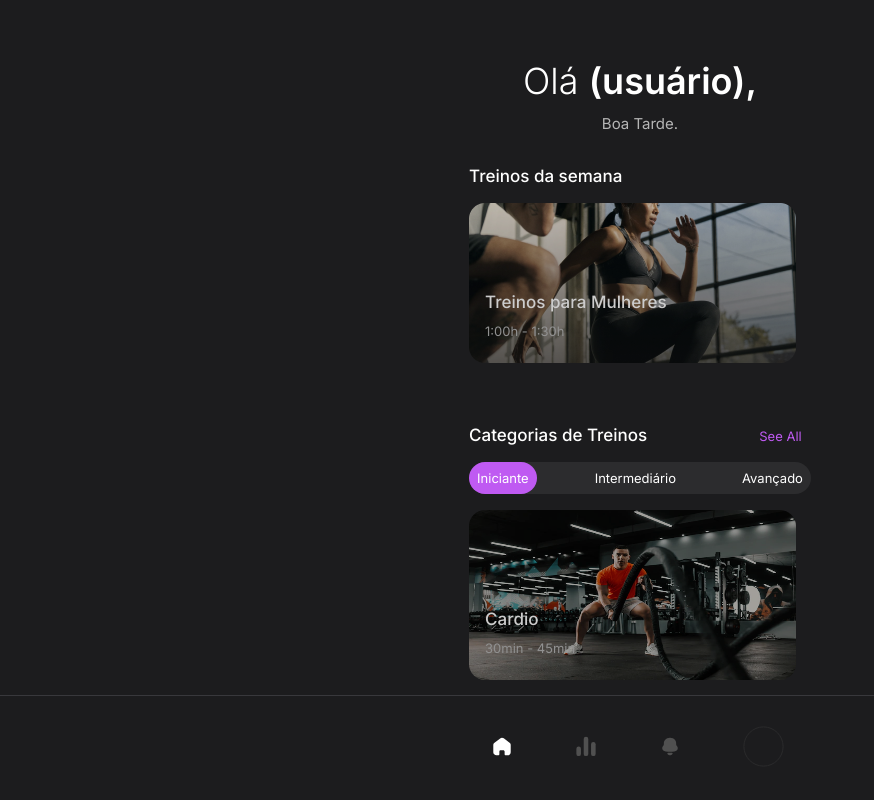
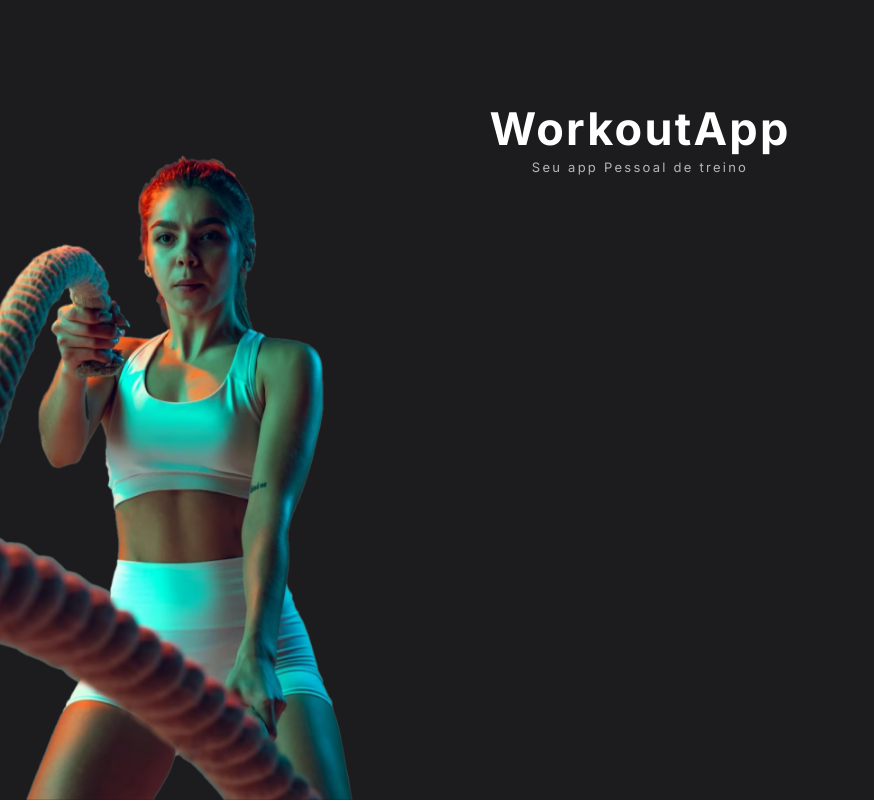
Before and after one commit to Gabrielk127/WorkoutApp, a plain HTML site: page index.html in a window 1280 px wide. Shown: the whole page, without its empty margins (0-874 px from the left). Drawn offline with Linux system fonts and the light colour scheme.

Commit message:
fixedBugs2

```diff
--- a/index.html
+++ b/index.html
@@ -16,8 +16,12 @@
 <body>
     <div class="page">
 
+        <div class="welcome">
+            <h1>WorkoutApp <span>Seu app Pessoal de treino</span></h1>
+            <img src="./assets/welcome.png" alt="">
+        </div>
 
-        <div class="page1">
+        <div class="page1 hide">
 
 
             <header>
@@ -38,6 +42,12 @@
                         <img src="./assets/workout1.png" alt="">
 
                         <p>Treinos para Mulheres <span>1:00h - 1:30h</span></p>
+                    </div>
+
+                    <div class="card">
+                        <img src="./assets/workout3.png" alt="">
+
+                        <p>Treinos para Homens <span>1:00h - 1:30h</span></p>
                     </div>
                 </div>
 
@@ -68,7 +78,7 @@
         <div class="page2  hide">
 
             <div class="page2-content">
-                <p>Treinos para Mulheres <span>Treinos para iniciantes</span></p>
+                <p>Treino de Quadríceps <span>Treinos para iniciantes</span></p>
 
                 <div class="info">
                     <ul>
@@ -113,7 +123,7 @@
 
 
 
-        <footer>
+        <footer class="footer hide">
             <a id="home" href="#Home"><img src="./assets/Home.svg" alt=""></a>
             <a href="#Insight"><img src="./assets/Insight.svg" alt=""></a>
             <a href="#notification"><img src="./assets/Notification.svg" alt=""></a>
--- a/style.css
+++ b/style.css
@@ -36,6 +36,37 @@ body {
 
 .hide {
     display: none;
+}
+
+.welcome img{
+    position: fixed;
+    width: 375px;
+    bottom: 0;
+    left: 0;
+}
+
+.welcome h1 {
+    font-weight: 700;
+    font-size: 4.5rem;
+    line-height: 130%;
+
+    text-align: center;
+    letter-spacing: 0.05em;
+    color: #FFFFFF;
+
+    margin-top: 10rem;
+
+    display: flex;
+    flex-direction: column;
+}
+
+.welcome span {
+    font-weight: 400;
+    font-size: 1.3rem;
+    line-height: 1.6rem;
+
+    color: var(--img-Pcolor);
+
 }
 
 header, main {
@@ -90,6 +121,12 @@ header p {
 .card{
     position: relative;
     filter: brightness(80%);
+    margin-bottom: 2rem;
+}
+
+.card img {
+    width: 32.7rem;
+    height: 16rem;
 }
 .card p {
     position: absolute;
@@ -164,6 +201,10 @@ footer img {
     color: #BF5AF2;
 }
 
+.cardio {
+    margin-bottom: 15rem;
+}
+
 .cardio p {
     font-style: normal;
     font-weight: 500;
@@ -222,7 +263,7 @@ footer img {
     background: var(--bg-body);
 
     text-align: center;
-    margin: 23rem;
+    margin-top: 23rem;
     padding-top: 4rem;
 
     border-radius: 25px 25px 0 0;
@@ -275,6 +316,8 @@ footer img {
 
 
 }
+
+
 
 .info {
     align-items: center;
```
Also changed, not shown: assets/welcome.png (added), assets/workout3.png (added).
